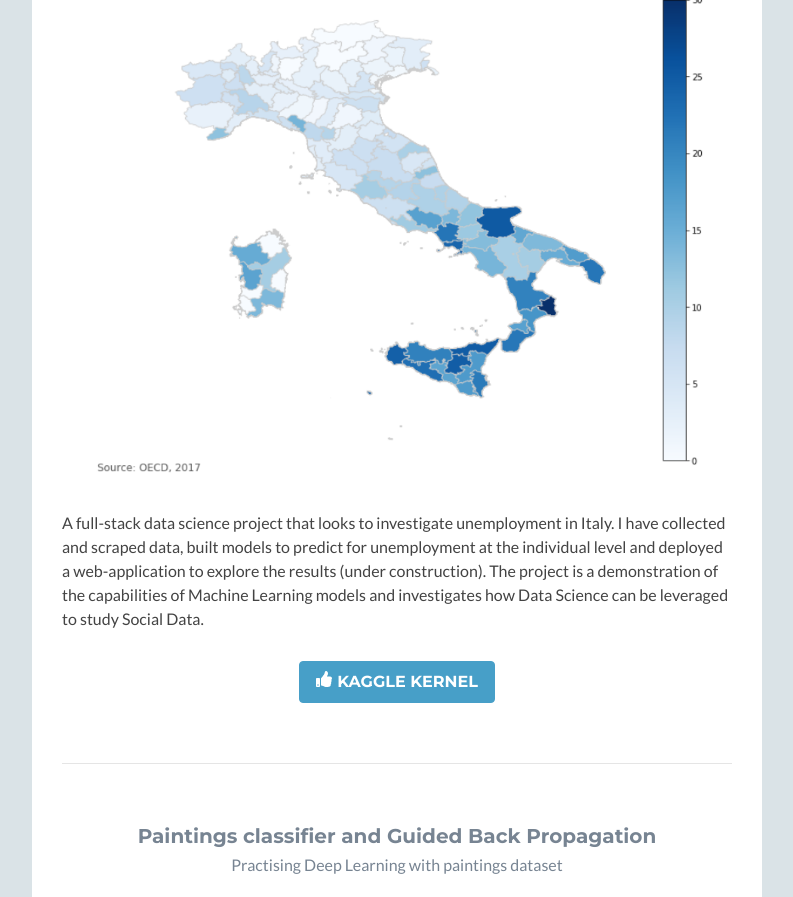
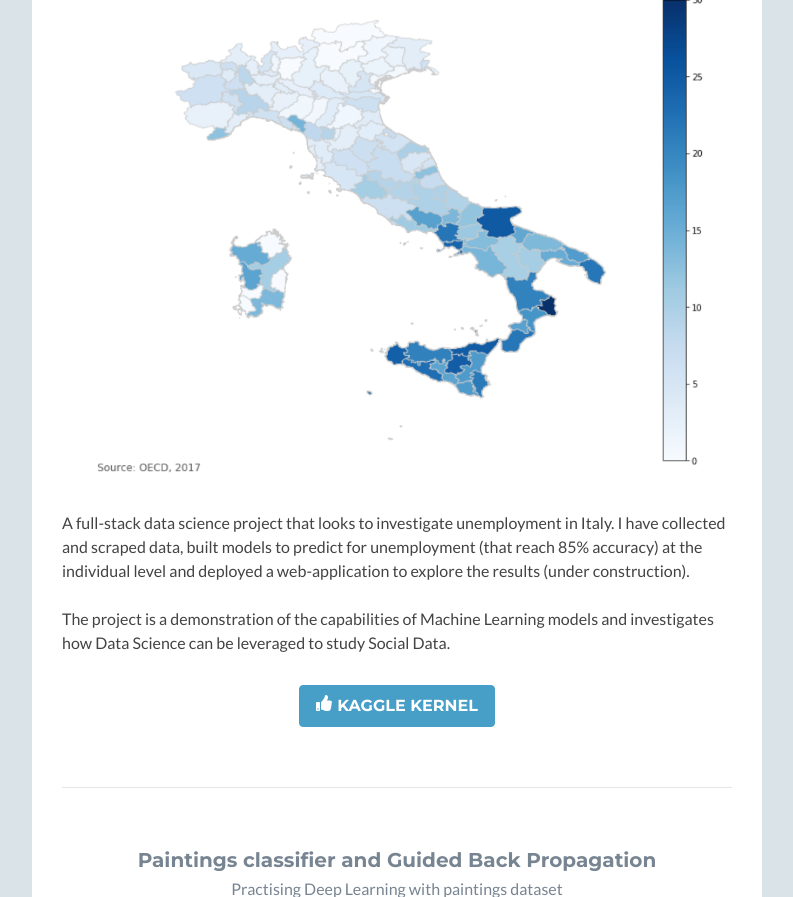
Before and after one commit to Attol8/JacopoAttolini, a Flask app: page / in a window 1280 px wide. Shown: the part 1606-2503 px from the top of the page, without its empty margins (53-846 px from the left). Run offline with Flask 2, Linux system fonts and the light colour scheme; some libraries are stand-ins or nearby versions.

Commit message:
changed index

```diff
--- a/templates/index.html
+++ b/templates/index.html
@@ -110,8 +110,9 @@
                                 </div>
 
                                 <div class="desc text-left">
-                                    <p>A full-stack data science project that looks to investigate unemployment in Italy. I have collected and scraped data, built models to predict for unemployment at the individual level
-                                        and deployed a web-application to explore the results (under construction). The project is a demonstration of the capabilities of Machine Learning models and investigates how Data Science can be leveraged to study Social Data.
+                                    <p>A full-stack data science project that looks to investigate unemployment in Italy. I have collected and scraped data, built models to predict for unemployment (that reach 85% accuracy) at the individual level
+                                        and deployed a web-application to explore the results (under construction). <br>
+                                        <br>The project is a demonstration of the capabilities of Machine Learning models and investigates how Data Science can be leveraged to study Social Data.
                                 </div>
                                 <!--//desc-->
                                 <a class="btn btn-cta-secondary" href="https://www.kaggle.com/attol8/paintings-classifier-fastai-resnet50-90-2-acc" target="_blank"><i class="fas fa-thumbs-up"></i>Kaggle Kernel</a>
```
